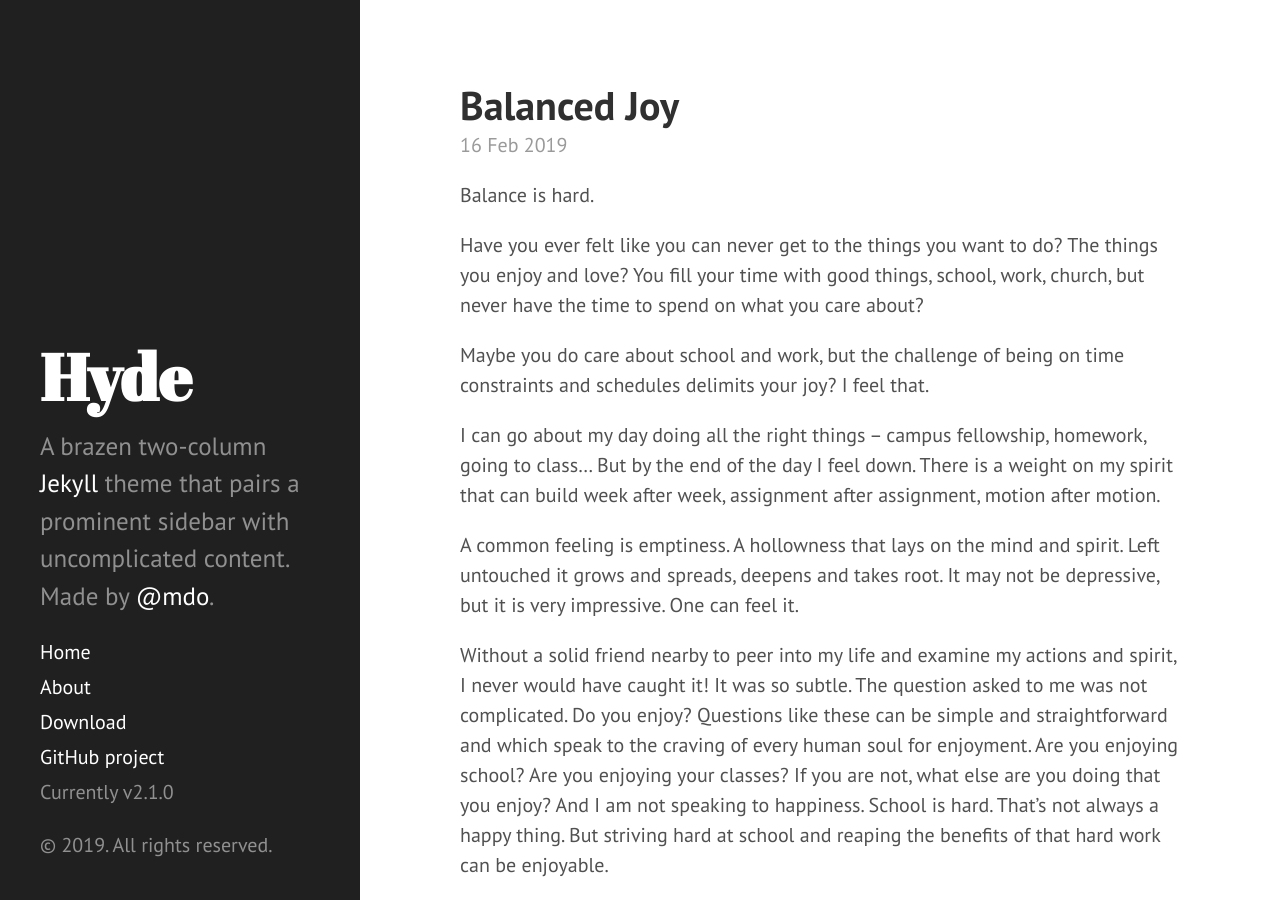
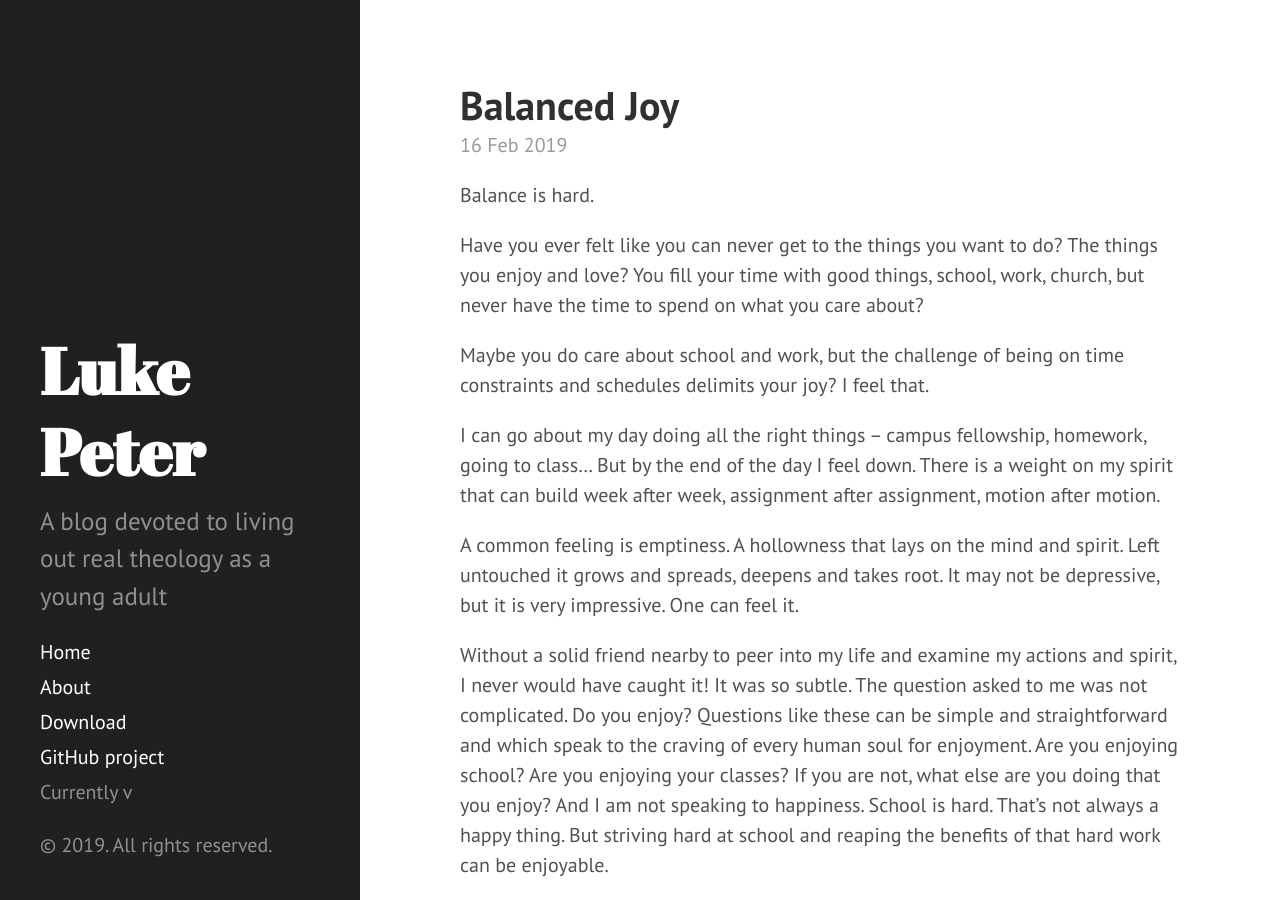
Before and after one commit to lpg0/lukepeter, a Jekyll site: the page built from docs/index.html, in a window 1280 px wide and 900 px high. Built offline with Jekyll 4.4.1, drawn with Linux system fonts in a browser that asks for light colours; Markdown is read by kramdown in place of the engine named in the settings; the list of posts is cut into pages by our own code.

Commit message:
Update _config.yml

```diff
--- a/docs/_config.yml
+++ b/docs/_config.yml
@@ -6,20 +6,20 @@ highlighter:      pygments
 permalink:        pretty
 
 # Setup
-title:            Hyde
-tagline:          'A Jekyll theme'
-description:      'A brazen two-column <a href="http://jekyllrb.com" target="_blank">Jekyll</a> theme that pairs a prominent sidebar with uncomplicated content. Made by <a href="https://twitter.com/mdo" target="_blank">@mdo</a>.'
+title:            Luke Peter
+tagline:          'Young Blood Old Truth'
+description:      'A blog devoted to living out real theology as a young adult'
 url:              http://hyde.getpoole.com
 baseurl:          /
 
 author:
-  name:           'Mark Otto'
-  url:            https://twitter.com/mdo
+  name:           'Luke Peter'
+  url:            https://lukepeter.com
 
 paginate:         5
 
 # Custom vars
-version:          2.1.0
+#version:          2.1.0
 
-github:
-  repo:           https://github.com/poole/hyde
+#github:
+#  repo:           https://github.com/poole/hyde
```
